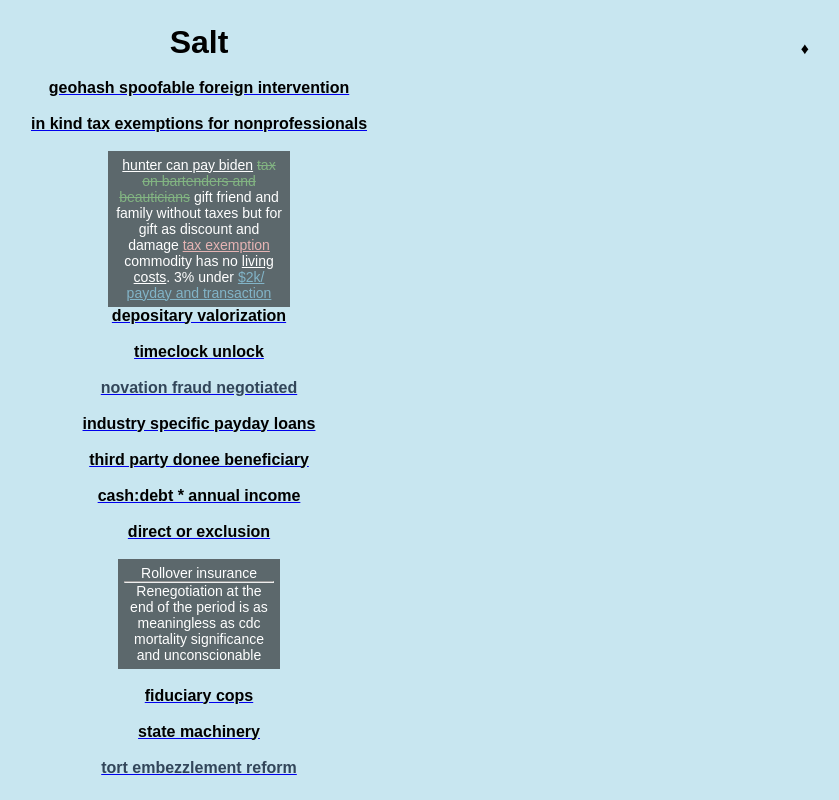
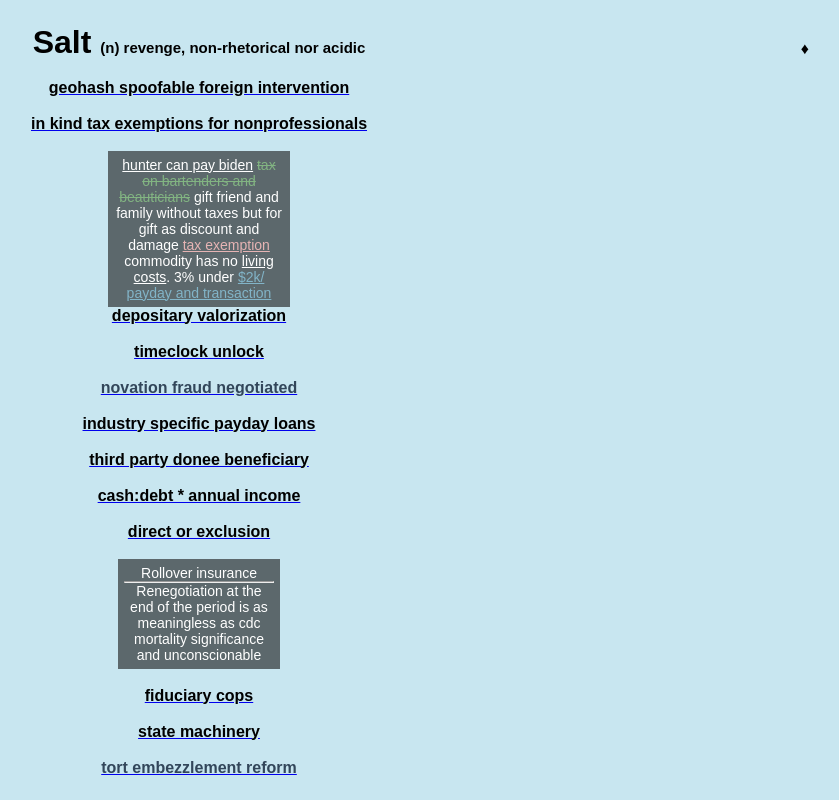
Before and after one commit to NickCarducci/sausage, a React (Create React App) app: page / in a window 1280 px wide. Shown: the whole page, without its empty margins (441-1280 px from the left). Built offline with nearby package versions, Linux system fonts and the light colour scheme.

Commit message:
Update SaltBank.js

```diff
--- a/src/SaltBank.js
+++ b/src/SaltBank.js
@@ -66,7 +66,12 @@
             alignItems: "center"
           }}
         >
-          <h1 {...setting(0)}>Salt</h1>
+          <h1 {...setting(0)}>
+            Salt{" "}
+            <span style={{ fontSize: "15px" }}>
+              (n) revenge, non-rhetorical nor acidic
+            </span>
+          </h1>
           <br />
           <a href="https://truncatedwholesaletax.com">
             <h4 {...setting(1)}>geohash spoofable foreign intervention</h4>
```
